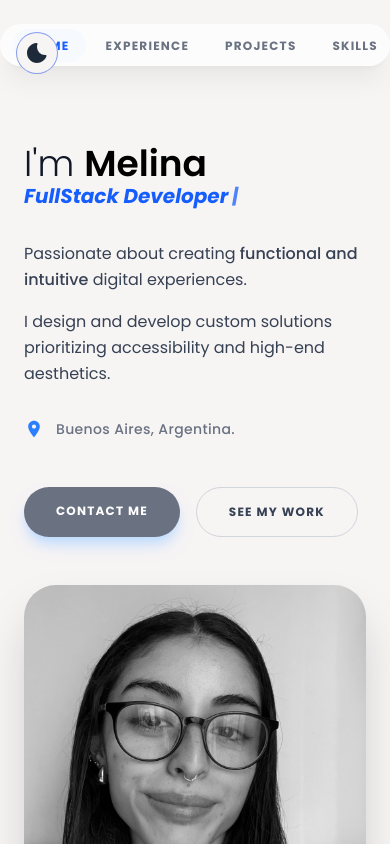
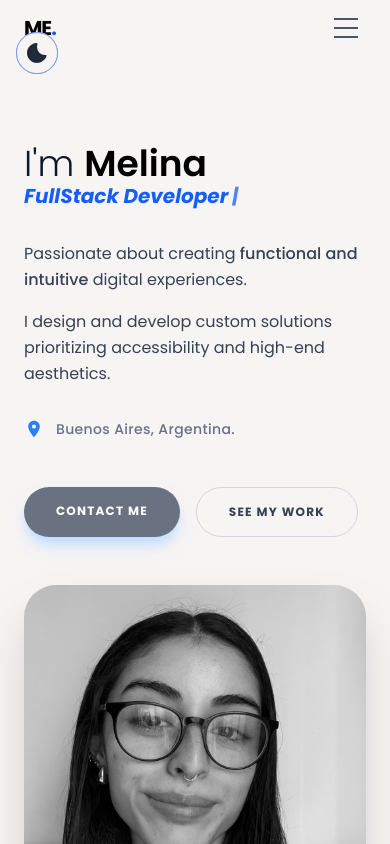
Before and after one commit to melinaescalante/Portfolio-Melina-Escalante, a React (Vite) app: page / in a window 390 px wide. Shown: the top 844 px of the page. Built offline with nearby package versions, Linux system fonts and the light colour scheme.

Commit message:
style:nav bar responsive

```diff
--- a/src/components/NavBar.jsx
+++ b/src/components/NavBar.jsx
@@ -1,22 +1,35 @@
 import { useState, useEffect } from "react";
+import ButtonMode from "./ButtonMode";
 const NavBar = () => {
   const [active, setActive] = useState("home");
+  const [isScrolled, setIsScrolled] = useState(false);
+  const [isOpen, setIsOpen] = useState(false);
 
   useEffect(() => {
     const onScroll = () => {
+      setIsScrolled(window.scrollY > 50);
       sections.forEach((section) => {
         const el = document.getElementById(section.id);
         if (!el) return;
         const rect = el.getBoundingClientRect();
-        // Ajustamos a 100 para una detección más natural
-        if (rect.top <= 100 && rect.bottom >= 100) {
+        if (rect.top <= 120 && rect.bottom >= 120) {
           setActive(section.id);
         }
       });
     };
+
     window.addEventListener("scroll", onScroll);
     return () => window.removeEventListener("scroll", onScroll);
   }, []);
+
+  // Bloquear el scroll del cuerpo cuando el menú está abierto
+  useEffect(() => {
+    if (isOpen) {
+      document.body.style.overflow = 'hidden';
+    } else {
+      document.body.style.overflow = 'unset';
+    }
+  }, [isOpen]);
 
   const sections = [
     { name: "Home", id: "home" },
@@ -27,25 +40,84 @@ const NavBar = () => {
   ];
 
   return (
-    <nav className="fixed z-100 top-6 inset-x-0 mx-auto max-w-fit transition-all duration-300">
-      <ul className="flex items-center gap-1 px-3 py-2 bg-white/70 dark:bg-black/70 backdrop-blur-md border border-white/20 dark:border-white/10 shadow-xl shadow-black/5 rounded-full">
+  <>
+      <div
+        className={`fixed inset-0 bg-black/40 backdrop-blur-sm z-90 transition-opacity duration-300 md:hidden ${
+          isOpen ? "opacity-100" : "opacity-0 pointer-events-none"
+        }`}
+        onClick={() => setIsOpen(false)}
+      />
+
+      <nav className={`fixed z-100 transition-all duration-500 inset-x-0 mx-auto ${isScrolled || isOpen ? "top-3 max-w-[95%] md:max-w-7xl px-4" : "top-0 max-w-full px-0"}`}>
+        <div className={`mx-auto transition-all duration-300 ${isScrolled || isOpen ? "bg-white/70  dark:bg-black/80 backdrop-blur-xl  shadow-2xl rounded-[2.5rem]" : "bg-transparent"}`}>
+
+          {/* Contenedor principal */}
+          <div className="flex items-center justify-between px-6 py-2.5">
+
+            {/*Logo */}
+            <div className="flex-1">
+              <span className="font-bold tracking-tighter text-xl dark:text-white cursor-default">
+                ME<span className="text-blue-600">.</span>
+              </span>
+            </div>
+
+            {/* Menu en desktop */}
+            <div className="hidden md:block">
+              <ul className="flex items-center justify-center gap-1 bg-gray-100/50 dark:bg-white/5 px-1.5 p-1 rounded-full border border-gray-300 dark:border-white/5">
                 {sections.map((section) => (
                   <li key={section.id}>
                     <a
                       href={`#${section.id}`}
-              className={`
-                px-4 py-2 rounded-full text-xs uppercase tracking-widest font-bold transition-all duration-300
-                ${active === section.id
-                  ? "text-blue-600 bg-blue-50/50 dark:bg-blue-900/20"
-                  : "text-gray-500 hover:text-black dark:text-gray-400 dark:hover:text-white"}
-              `}
+                      className={`px-4 py-2 block rounded-full text-[10px] uppercase tracking-[0.2em] font-bold transition-all ${
+                        active === section.id
+                          ? "text-blue-600 bg-blue-50 dark:bg-gray-800 shadow-sm"
+                          : "text-gray-600 hover:text-black dark:text-gray-400 dark:hover:text-white"
+                      }`}
                     >
                       {section.name}
                     </a>
                   </li>
                 ))}
               </ul>
+            </div>
+
+            {/* Menu hamburguesa */}
+            <div className="flex-1 flex justify-end items-center gap-4">
+              <ButtonMode />
+
+              <button onClick={() => setIsOpen(!isOpen)} className="md:hidden p-2 text-gray-600 dark:text-gray-300">
+                <div className="w-6 h-5 relative flex flex-col justify-between">
+                  <span className={`w-full h-0.5 bg-current transition-all ${isOpen ? 'rotate-45 translate-y-2' : ''}`} />
+                  <span className={`w-full h-0.5 bg-current transition-all ${isOpen ? 'opacity-0' : ''}`} />
+                  <span className={`w-full h-0.5 bg-current transition-all ${isOpen ? '-rotate-45 -translate-y-2' : ''}`} />
+                </div>
+              </button>
+            </div>
+
+          </div>
+
+          {/* Links en movil */}
+          <div className={`md:hidden transition-all duration-200 ease-in-out ${isOpen ? "max-h-80 opacity-100" : "max-h-0 opacity-0"}`}>
+            <ul className="flex flex-col p-6 gap-4 items-center">
+              {sections.map((section) => (
+                <li key={section.id} className="w-full">
+                  <a
+                    href={`#${section.id}`}
+                    onClick={() => setIsOpen(false)}
+                    className={`block py-3 text-center text-xs uppercase tracking-[0.3em] font-bold transition-all ${
+                      active === section.id ? "text-blue-600 scale-110" : "text-gray-500"
+                    }`}
+                  >
+                    {section.name}
+                  </a>
+                </li>
+              ))}
+            </ul>
+          </div>
+        </div>
       </nav>
+    </>
   );
 };
+
 export default NavBar;
```
Lines whose indentation alone changed are shown as unchanged.
